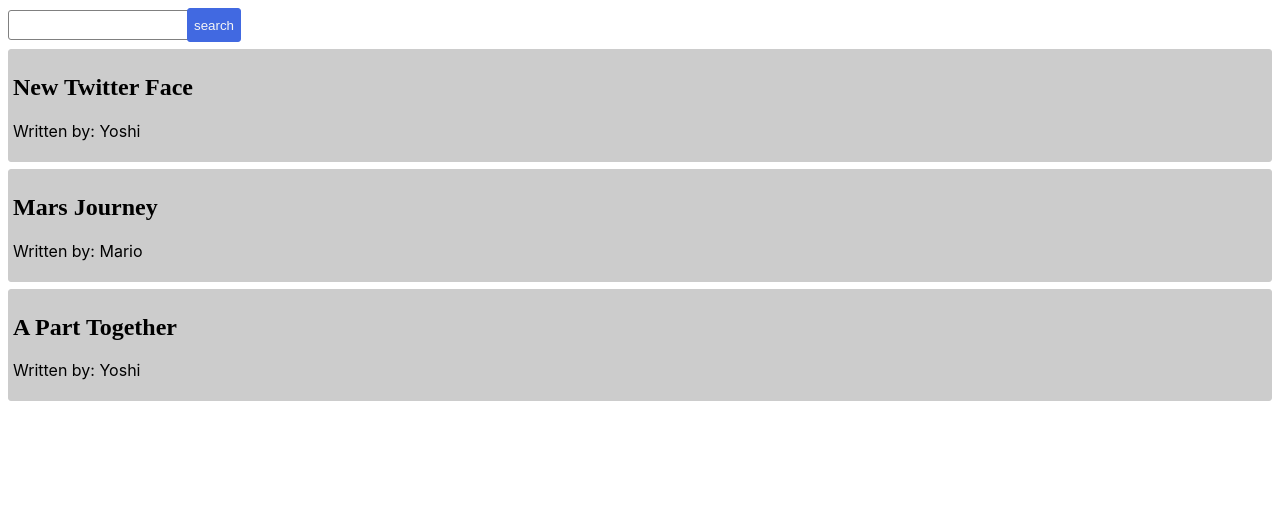
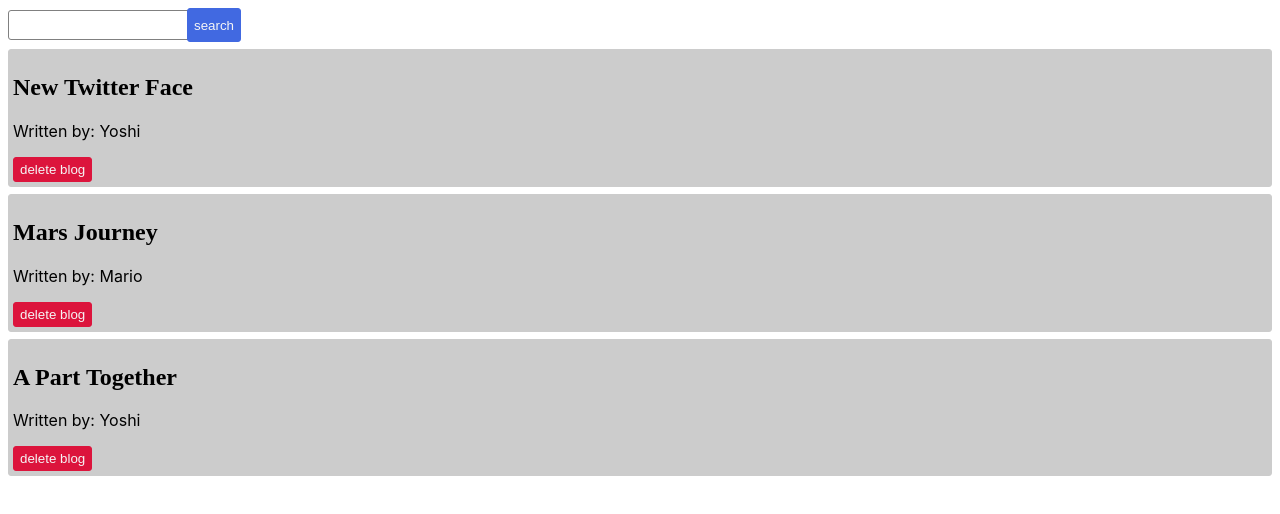
Before and after one commit to kass8mal8/React-Blog, a React (Create React App) app: page / in a window 1280 px wide. Shown: the top 514 px of the page. Built offline with nearby package versions, Linux system fonts and the light colour scheme.

Commit message:
4 files modified

```diff
--- a/src/BlogList.js
+++ b/src/BlogList.js
@@ -1,6 +1,7 @@
 import React from 'react'
 import "./style"
-const BlogList=({blogs} )=>{
+const BlogList=({blogs, handleDelete} )=>{
+
   return(
     <div>
       {blogs.map(blog=>
@@ -8,6 +9,7 @@
         <div className="blogPreview">
             <h2>{blog.title}</h2>
             <p>Written by: {blog.author}</p>
+            <button onClick ={()=>handleDelete(blog.id)}>delete blog</button>
         </div>
       )
         )}
--- a/src/Home.js
+++ b/src/Home.js
@@ -9,10 +9,14 @@
     {title:"A Part Together",author:"Yoshi",id:2}
 
   ]
+
+  const handleDelete=(id)=>{
+    blogs.filter(blog=> blog.id !== id)
+  }
   return (
     <div>
       <Search />
-      <BlogList blogs={blogs} />
+      <BlogList blogs={blogs} handleDelete={handleDelete} />
     </div>
   )
 }
--- a/src/style.css
+++ b/src/style.css
@@ -24,3 +24,11 @@
    background: royalblue;
    margin-left: -4px;
 }
+button{
+  background: crimson;
+  outline: none;
+  border:1px solid crimson;
+  color:whitesmoke;
+  height: 25px;
+  border-radius: 3px;
+}
```
Also changed, not shown: src/Search.js (line endings or trailing spaces).
